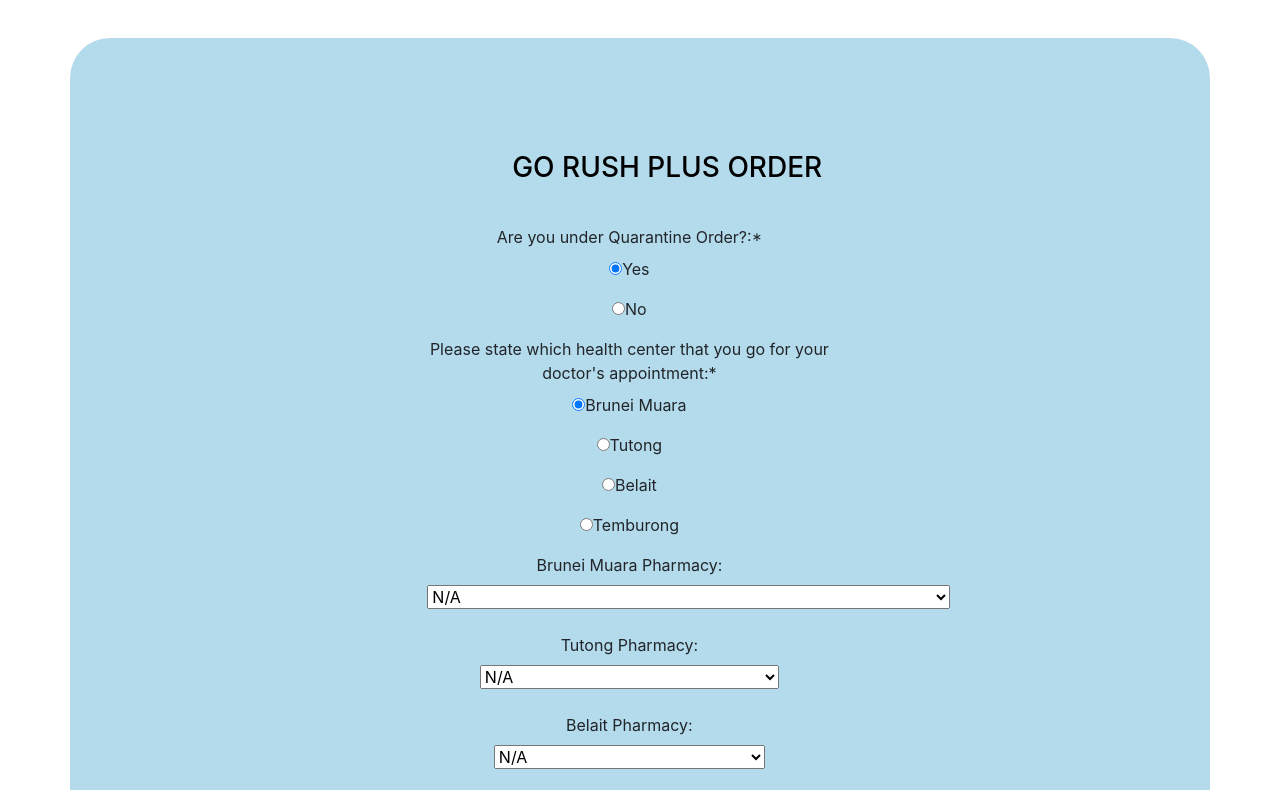
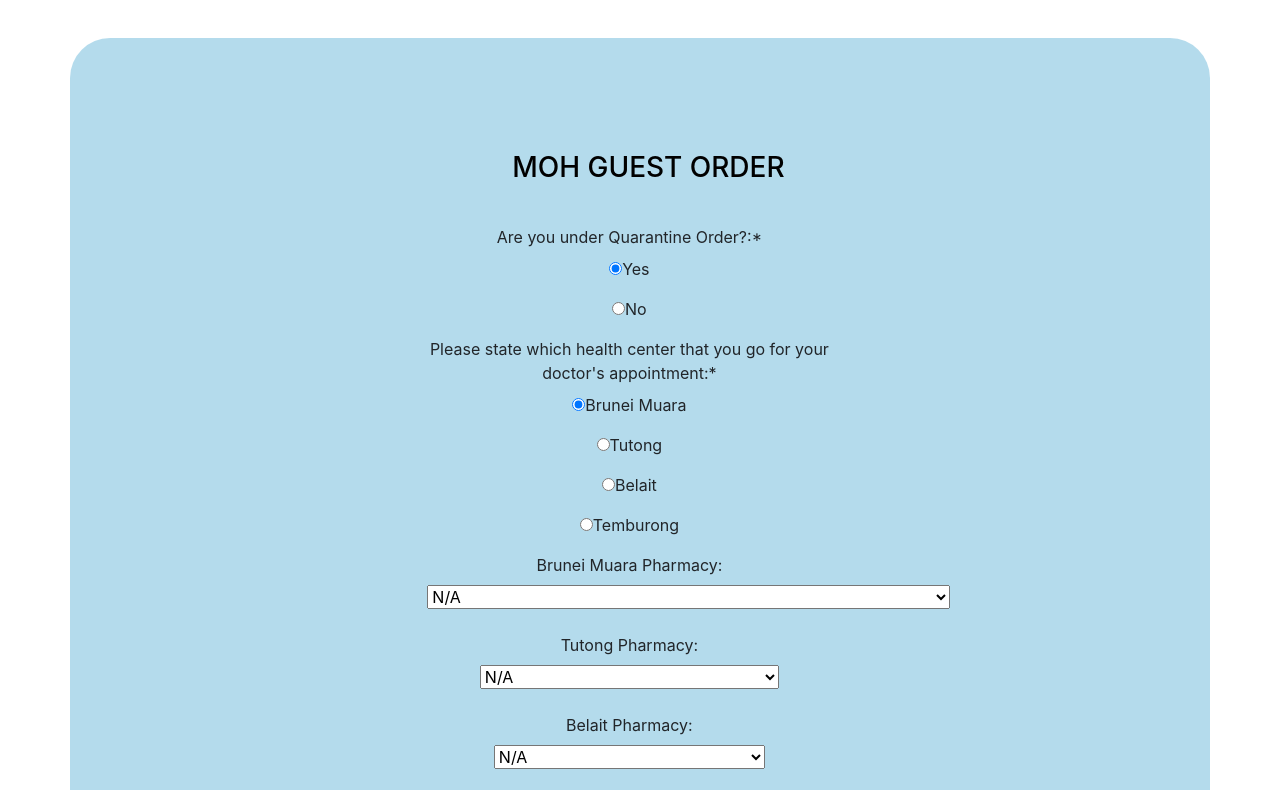
Before and after one commit to Dyl-Chua/MOHGuest_GSheet, a plain HTML site: page index.html in a window 1280 px wide. Shown: the top 790 px of the page. Drawn offline with nearby package versions, Linux system fonts and the light colour scheme.

Commit message:
Update index.html

```diff
--- a/index.html
+++ b/index.html
@@ -59,7 +59,7 @@
     <div class="row">
         <div class="col-md-12">
             <div class="tab-pane fade show active text-align form-new" id="home" role="tabpanel" aria-labelledby="home-tab">
-                <h3 class="register-heading">GO RUSH PLUS ORDER</h3>
+                <h3 class="register-heading">MOH GUEST ORDER</h3>
                 <div class="row register-form">
                     <div class="col-md-12">
                         <form method="post" autocomplete="off" name="google-sheet">
```
